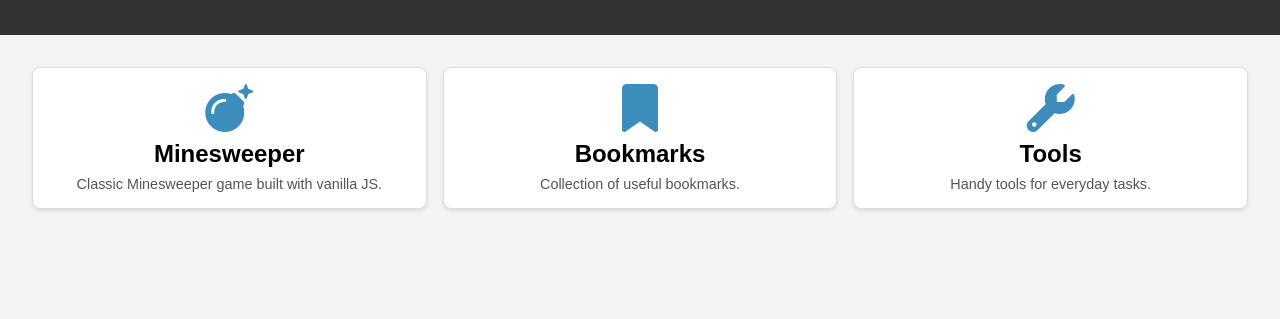
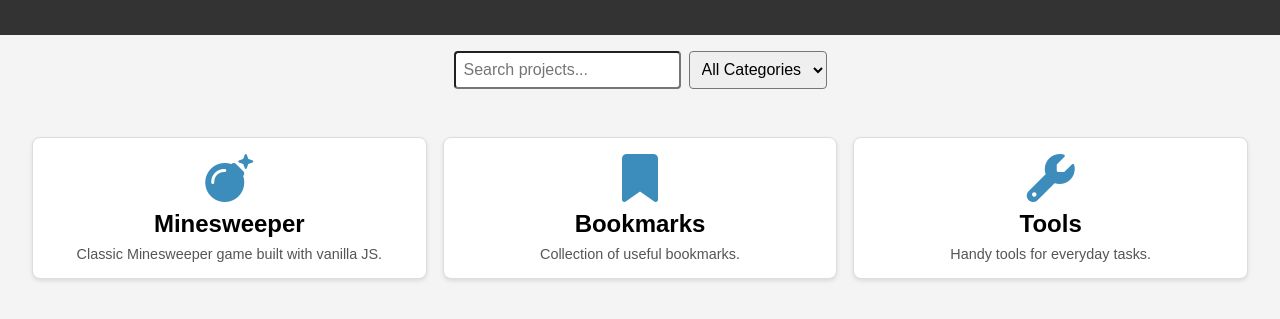
Before and after one commit to cbhead/GPT4_minesweeper_4-29-23, a website: page src/index.html in a window 1280 px wide. Shown: the part 77-396 px from the top of the page. Drawn offline with Linux system fonts and the light colour scheme.

Commit message:
Add search and category filter for projects

```diff
--- a/src/index.html
+++ b/src/index.html
@@ -12,6 +12,12 @@
     <h1><i class="fa-solid fa-diagram-project"></i> My Projects</h1>
     <button id="settings-btn" aria-label="Settings"><i class="fa-solid fa-cog"></i></button>
   </header>
+  <div id="project-filters">
+    <input type="text" id="search-input" placeholder="Search projects..." />
+    <select id="category-filter">
+      <option value="">All Categories</option>
+    </select>
+  </div>
   <main id="projects" class="projects-grid"></main>
 
   <div id="settings-modal" class="modal">
--- a/src/projects.json
+++ b/src/projects.json
@@ -3,18 +3,21 @@
     "title": "Minesweeper",
     "description": "Classic Minesweeper game built with vanilla JS.",
     "link": "projects/minesweeper.html",
-    "icon": "fa-solid fa-bomb"
+    "icon": "fa-solid fa-bomb",
+    "category": "Games"
   },
   {
     "title": "Bookmarks",
     "description": "Collection of useful bookmarks.",
     "link": "projects/bookmarks.html",
-    "icon": "fa-solid fa-bookmark"
+    "icon": "fa-solid fa-bookmark",
+    "category": "Reference"
   },
   {
     "title": "Tools",
     "description": "Handy tools for everyday tasks.",
     "link": "projects/tools.html",
-    "icon": "fa-solid fa-wrench"
+    "icon": "fa-solid fa-wrench",
+    "category": "Utilities"
   }
 ]
--- a/src/scripts/landing.js
+++ b/src/scripts/landing.js
@@ -8,19 +8,22 @@ const FALLBACK_PROJECTS = [
     title: 'Minesweeper',
     description: 'Classic Minesweeper game built with vanilla JS.',
     link: 'projects/minesweeper.html',
-    icon: 'fa-solid fa-bomb'
+    icon: 'fa-solid fa-bomb',
+    category: 'Games'
   },
   {
     title: 'Bookmarks',
     description: 'Collection of useful bookmarks.',
     link: 'projects/bookmarks.html',
-    icon: 'fa-solid fa-bookmark'
+    icon: 'fa-solid fa-bookmark',
+    category: 'Reference'
   },
   {
     title: 'Tools',
     description: 'Handy tools for everyday tasks.',
     link: 'projects/tools.html',
-    icon: 'fa-solid fa-wrench'
+    icon: 'fa-solid fa-wrench',
+    category: 'Utilities'
   }
 ];
 
@@ -40,6 +43,8 @@ window.addEventListener('click', e => {
 function init(projects) {
   const container = document.getElementById('projects');
   const controls = document.getElementById('settings-controls');
+  const searchInput = document.getElementById('search-input');
+  const categoryFilter = document.getElementById('category-filter');
 
   function addThemeSelector() {
     const row = document.createElement('div');
@@ -95,6 +100,36 @@ function init(projects) {
   const visibility = stored.visibility || {};
   const icons = stored.icons || {};
 
+  const categories = [...new Set(projects.map(p => p.category).filter(Boolean))];
+  if (categories.length > 1) {
+    categoryFilter.innerHTML = '<option value="">All Categories</option>';
+    categories.forEach(cat => {
+      const opt = document.createElement('option');
+      opt.value = cat;
+      opt.textContent = cat;
+      categoryFilter.appendChild(opt);
+    });
+  } else {
+    categoryFilter.style.display = 'none';
+  }
+
+  function applyFilters() {
+    const query = searchInput.value.toLowerCase();
+    const selected = categoryFilter.value;
+    container.querySelectorAll('.project-tile').forEach(tile => {
+      const title = tile.dataset.title.toLowerCase();
+      const desc = (tile.dataset.description || '').toLowerCase();
+      const cat = tile.dataset.category || '';
+      const matchesQuery = !query || title.includes(query) || desc.includes(query);
+      const matchesCat = !selected || cat === selected;
+      const visible = visibility[tile.dataset.title] !== false;
+      tile.style.display = matchesQuery && matchesCat && visible ? '' : 'none';
+    });
+  }
+
+  searchInput.addEventListener('input', applyFilters);
+  categoryFilter.addEventListener('change', applyFilters);
+
   addThemeSelector();
 
   const landingTheme = themeConfig.landing || {};
@@ -124,6 +159,8 @@ function init(projects) {
     tile.href = project.link;
     tile.draggable = true;
     tile.dataset.title = project.title;
+    tile.dataset.description = project.description;
+    if (project.category) tile.dataset.category = project.category;
     const iconClass = icons[project.title] || project.icon;
     tile.innerHTML = `
       <i class="${iconClass} project-icon"></i>
@@ -136,9 +173,6 @@ function init(projects) {
     const iconElInit = tile.querySelector('.project-icon');
     if (theme.primary) iconElInit.style.color = theme.primary;
     if (theme.secondary) tile.style.borderColor = theme.secondary;
-    if (visibility[project.title] === false) {
-      tile.style.display = 'none';
-    }
     container.appendChild(tile);
 
     tile.addEventListener('dragstart', () => {
@@ -175,9 +209,8 @@ function init(projects) {
     checkbox.type = 'checkbox';
     checkbox.checked = visibility[project.title] !== false;
     checkbox.addEventListener('change', () => {
-      const tile = container.querySelector(`[data-title="${project.title}"]`);
-      tile.style.display = checkbox.checked ? '' : 'none';
       visibility[project.title] = checkbox.checked;
+      applyFilters();
       saveLayout();
     });
     label.appendChild(checkbox);
@@ -229,6 +262,8 @@ function init(projects) {
     controls.appendChild(row);
   });
 
+  applyFilters();
+
   function saveLayout() {
     const newOrder = [...container.querySelectorAll('.project-tile')].map(tile => tile.dataset.title);
     try {
--- a/src/styles/landing.css
+++ b/src/styles/landing.css
@@ -19,6 +19,19 @@ header {
   display: flex;
   justify-content: space-between;
   align-items: center;
+}
+
+#project-filters {
+  display: flex;
+  justify-content: center;
+  gap: 0.5rem;
+  padding: 1rem;
+}
+
+#project-filters input[type="text"],
+#project-filters select {
+  padding: 0.5rem;
+  font-size: 1rem;
 }
 
 #settings-btn {
```
